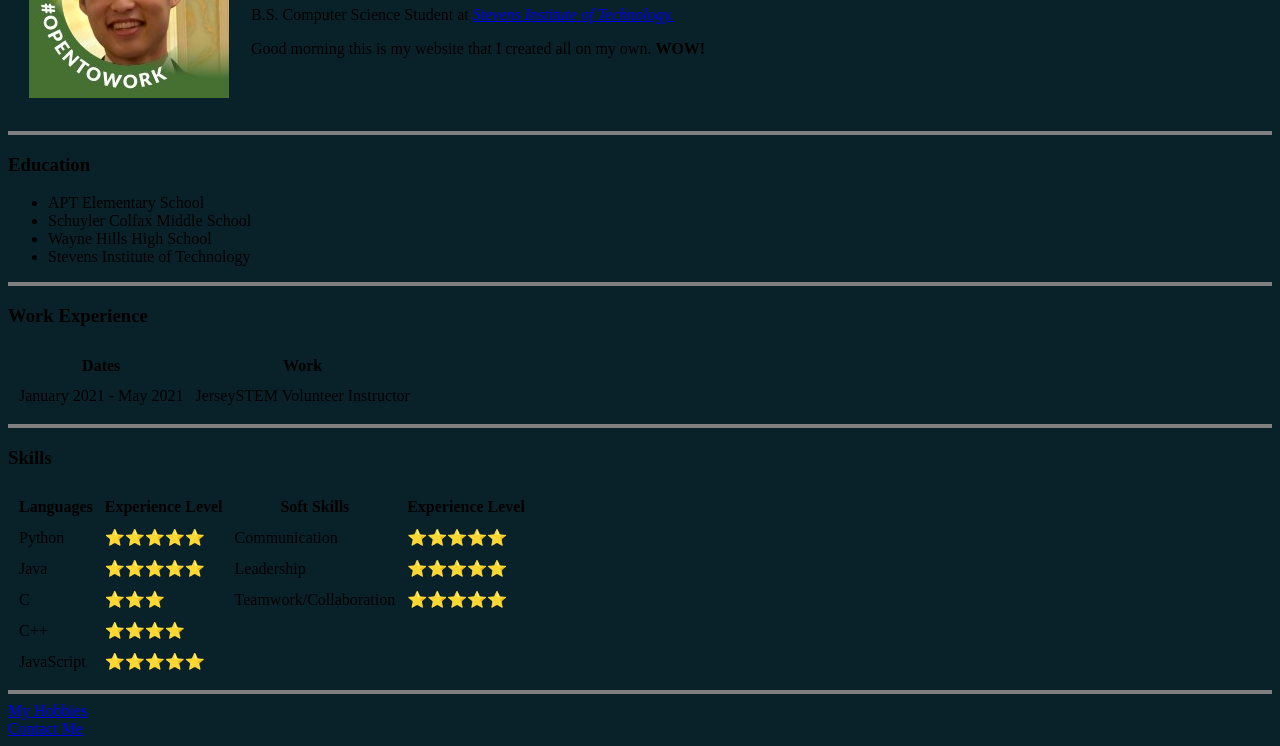
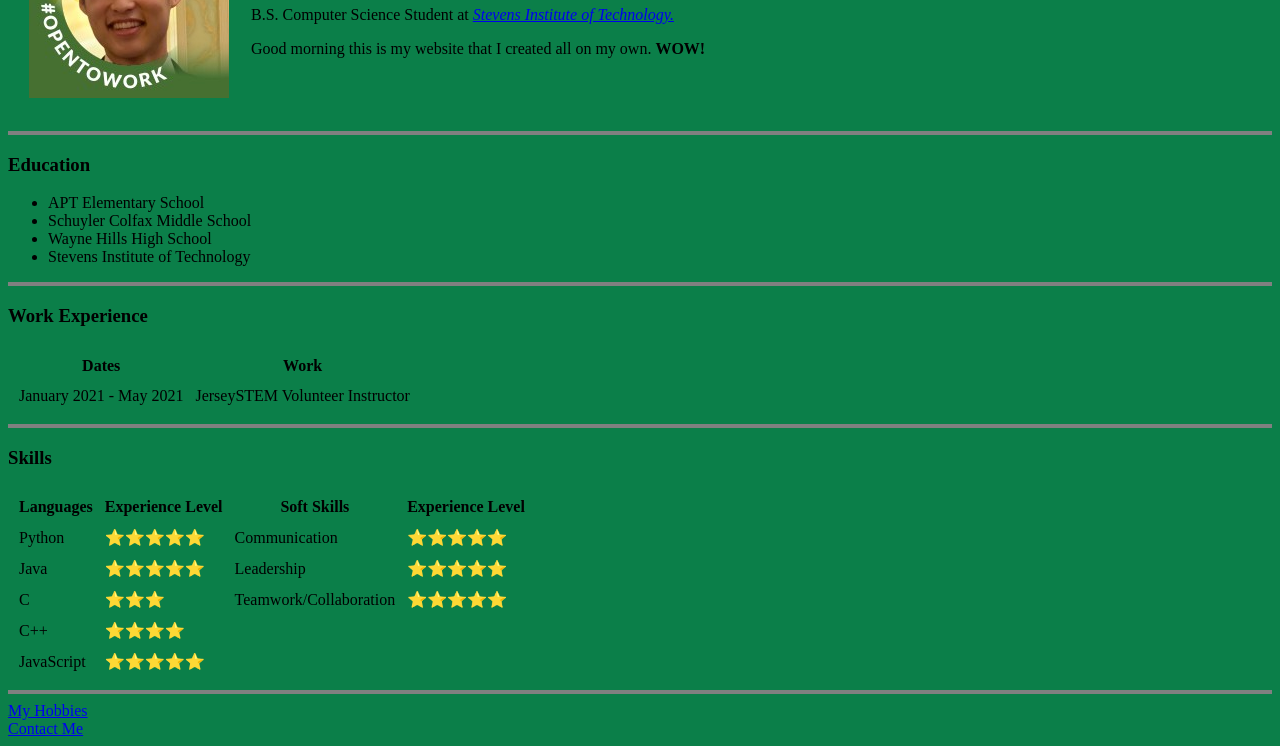
Before and after one commit to tshimbo/Udemy-Course, a plain HTML site: page index.html in a window 1280 px wide. Shown: the part 131-877 px from the top of the page. Drawn offline with Linux system fonts and the light colour scheme.

Commit message:
Update index.html
changed background color

```diff
--- a/index.html
+++ b/index.html
@@ -9,9 +9,8 @@
         <title> ♟ Terry's Website ♟</title>
         <style>
             body{
-                background-color: #09222a;
+                background-color: #0b7f49;
             }
-
 
         </style>
     </head>
```
